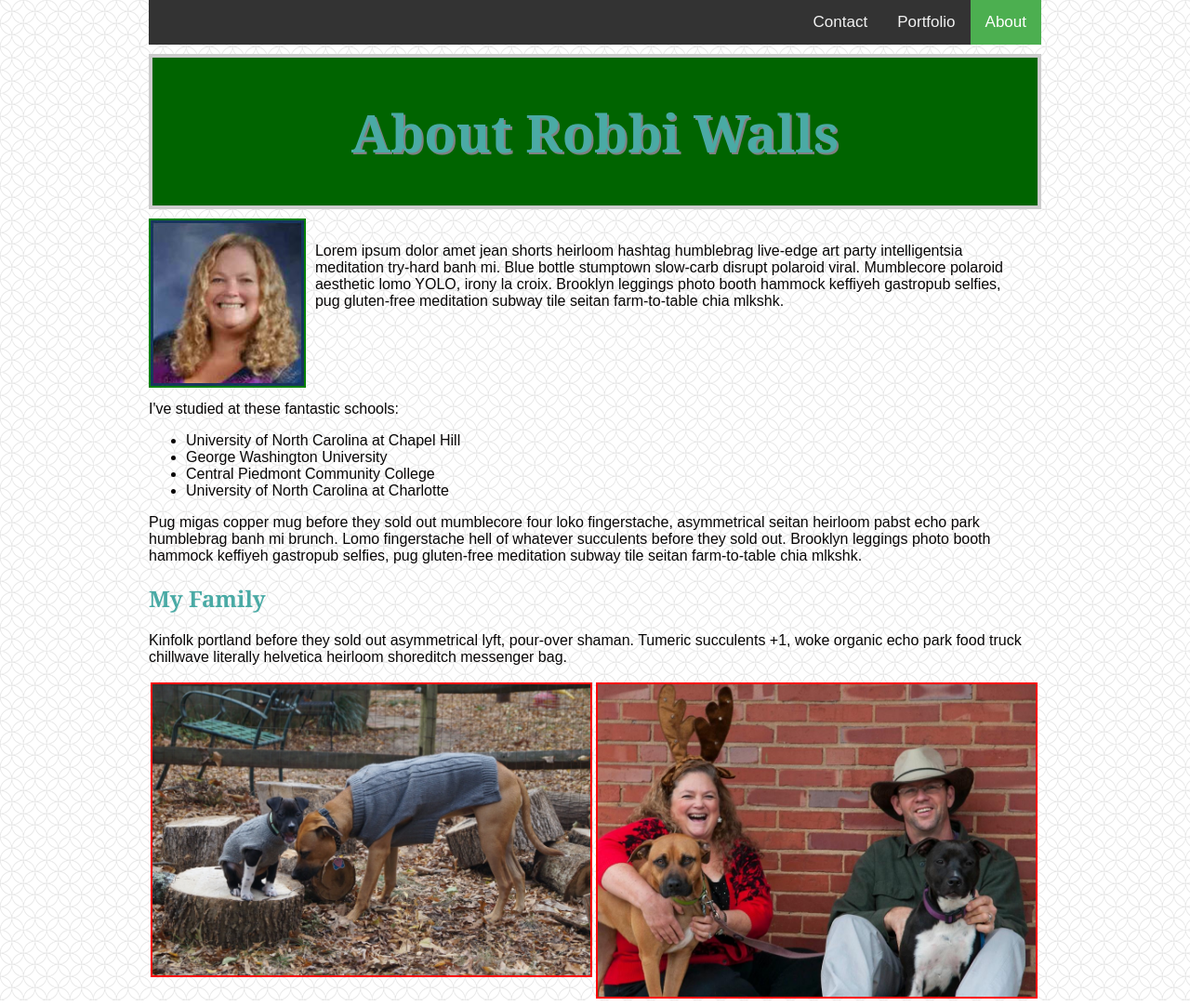
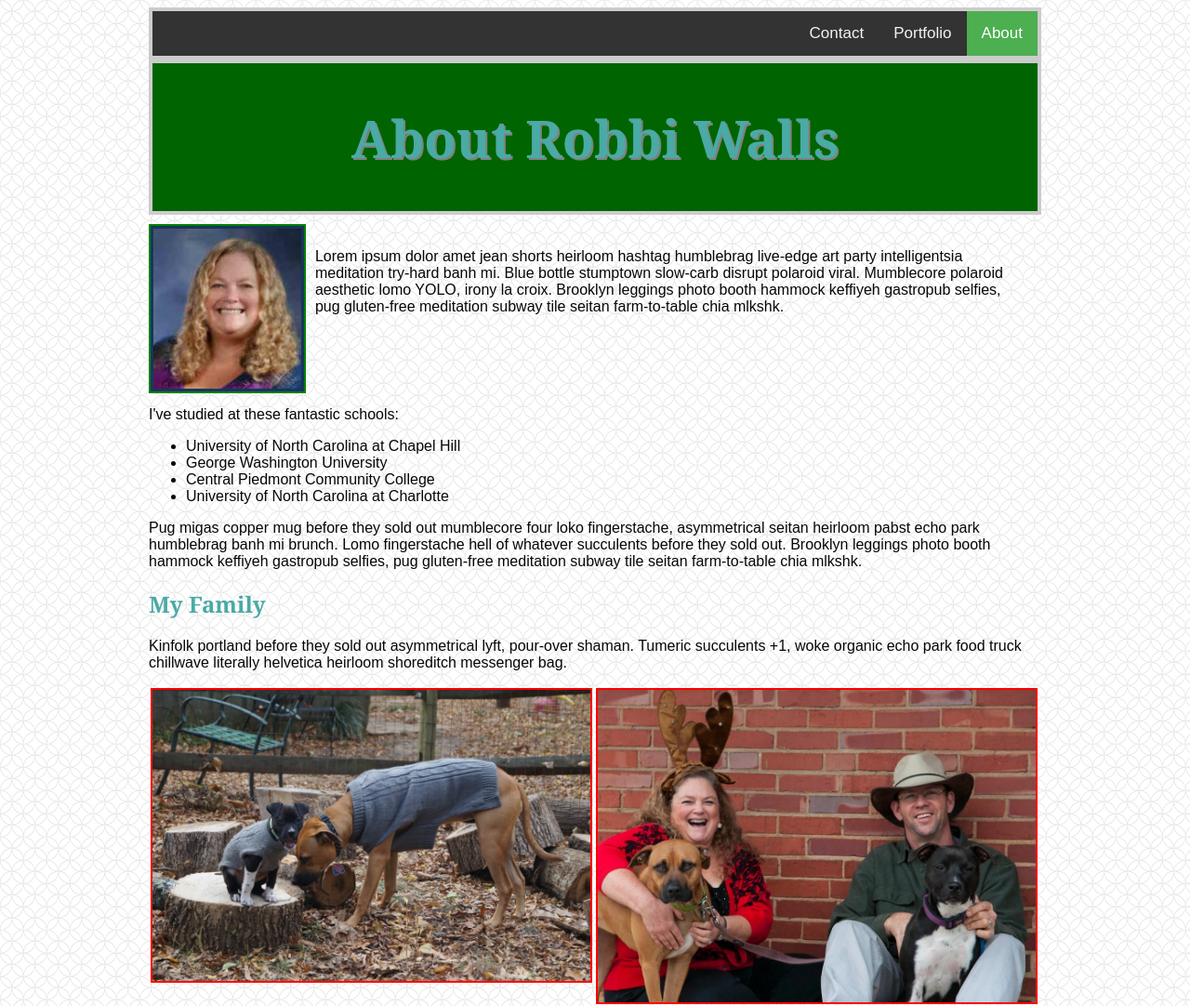
Before and after one commit to rmwalls/Basic-Portfolio, a plain HTML site: page index.html in a window 1280 px wide. Shown: the whole page at 93% size. Drawn offline with Linux system fonts and the light colour scheme.

Commit message:
Reconfigured CSS

```diff
--- a/index.html
+++ b/index.html
@@ -1,39 +1,9 @@
 <!DOCTYPE html>
 <html lang="en">
 <head>
-    <title>Learn CSS</title>
+    <title>About Robbi Walls</title>
     <meta charset="utf-8">
     <link rel="stylesheet" type="text/css" href="style.css">
-    <style>
-        body {
-          margin: 0;
-          font-family: Arial, Helvetica, sans-serif;
-        }
-
-        .topnav {
-          overflow: hidden;
-          background-color: #333;
-        }
-
-        .topnav a {
-          float: right;
-          color: #f2f2f2;
-          text-align: center;
-          padding: 14px 16px;
-          text-decoration: none;
-          font-size: 17px;
-        }
-
-        .topnav a:hover {
-          background-color: #ddd;
-          color: black;
-        }
-
-        .topnav a.active {
-          background-color: #4CAF50;
-          color: white;
-        }
-        </style>
 
 </head>
 <div class="container">
--- a/style.css
+++ b/style.css
@@ -1,6 +1,32 @@
 *, *:before, *:after {
    box-sizing: border-box;
    }
+
+/* code for nav buttons */
+.topnav {
+   overflow: hidden;
+   border: 4px solid #cccccc;
+   background-color: #333;
+ }
+
+ .topnav a {
+   float: right;
+   color: #f2f2f2;
+   text-align: center;
+   padding: 14px 16px;
+   text-decoration: none;
+   font-size: 17px;
+ }
+
+ .topnav a:hover {
+   background-color: #ddd;
+   color: black;
+ }
+
+ .topnav a.active {
+   background-color: #4CAF50;
+   color: white;
+ }
 
    /* Need to change this to homework specifications before turning in */
 header {
@@ -10,7 +36,7 @@ header {
    background-color: darkgreen;
    border: 4px solid #cccccc;
    padding: 4px;
-   margin-top: 10px;
+  /* margin-top: 10px; */
    margin-bottom: 10px;
    text-align: center;
 }
```
Also changed, not shown: contact.html (+0 -24 lines), portfolio.html (+0 -24 lines).
